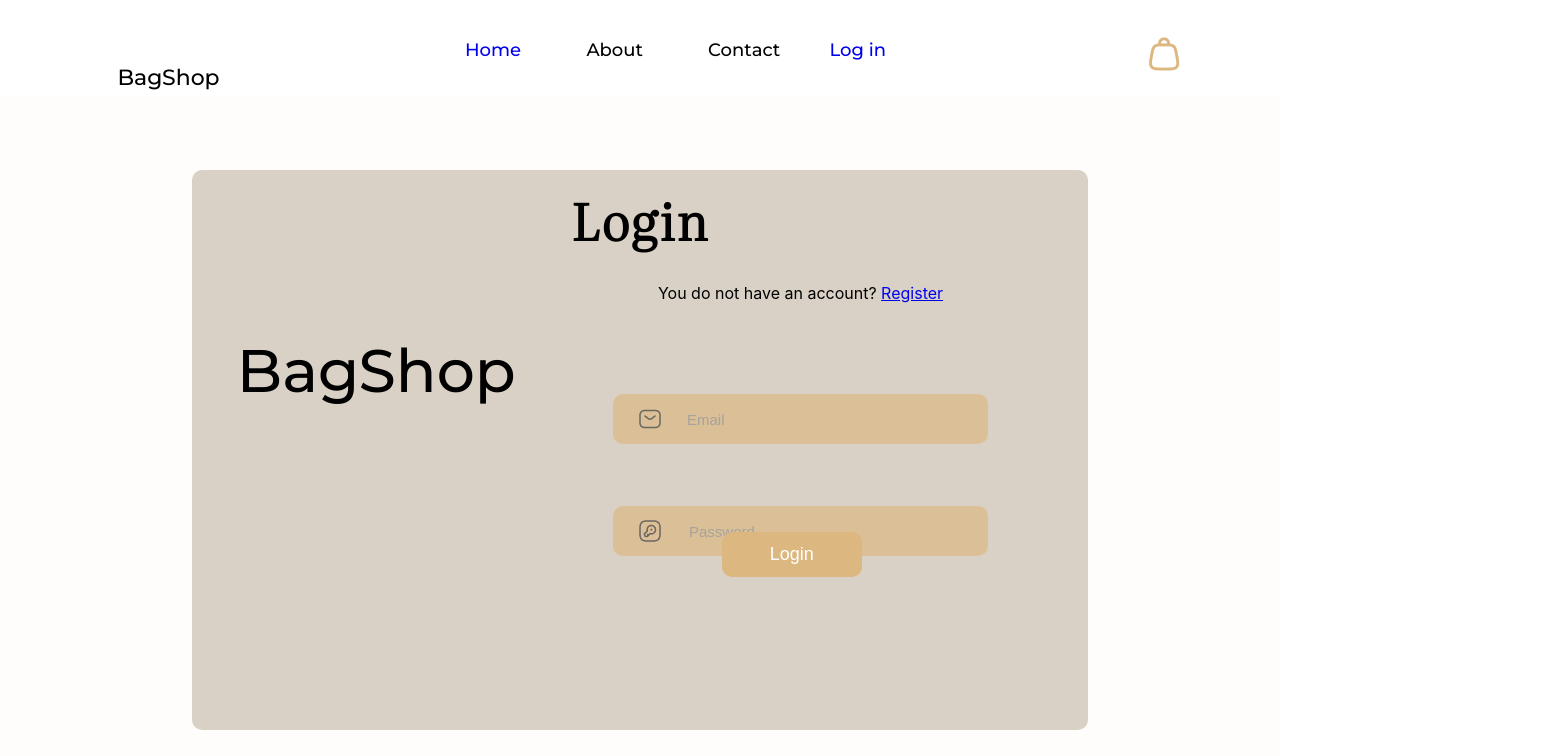
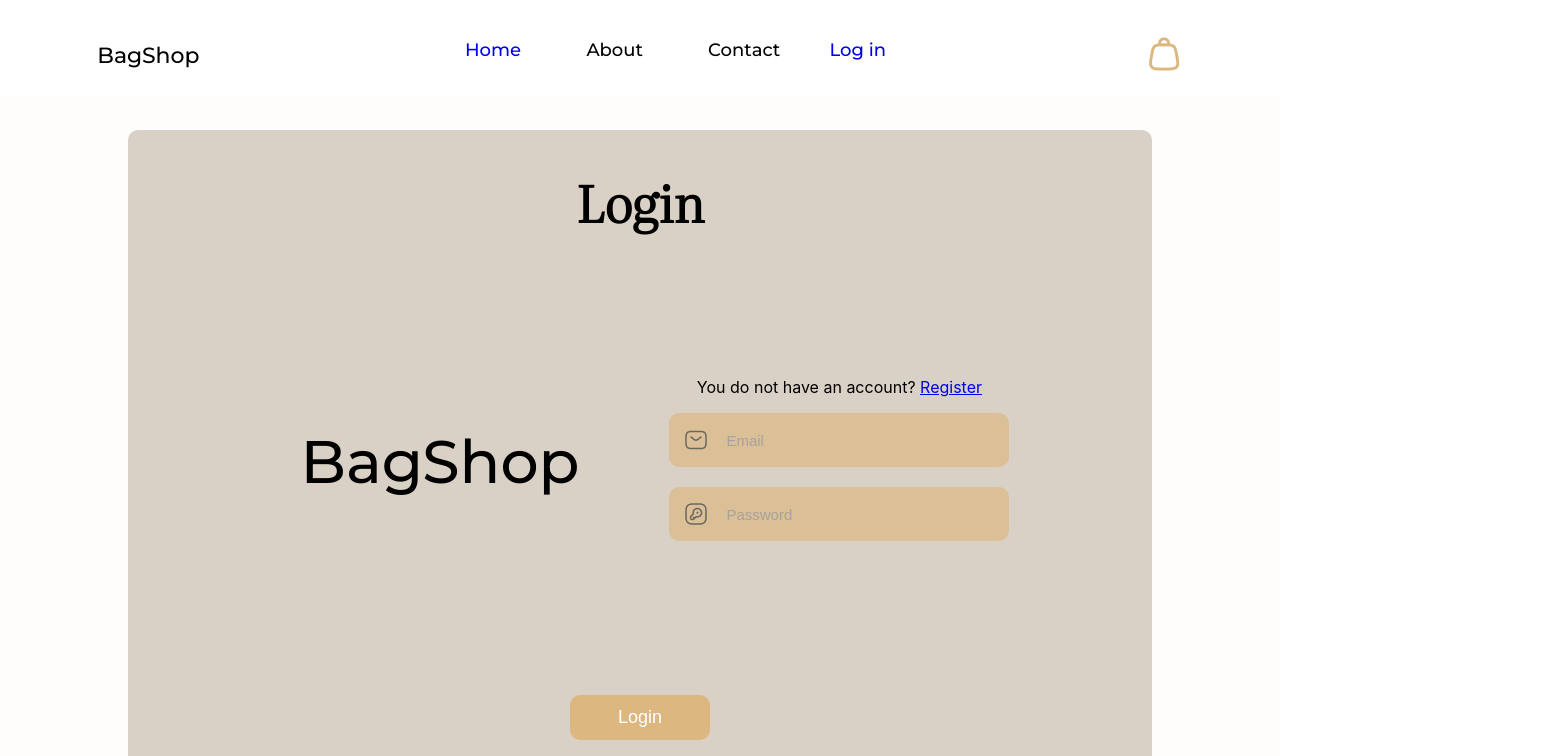
Before and after one commit to Roufaida-As/BagsShop, a React (Vite) app in the folder client/: page /login in a window 1280 px wide. Shown: the top 756 px of the page, 1554 px wide, since content can reach past the window. Built offline with nearby package versions, Linux system fonts and the light colour scheme.

Commit message:
css problem solved

```diff
--- a/client/src/App.jsx
+++ b/client/src/App.jsx
@@ -4,6 +4,7 @@ import { BrowserRouter, Route, Routes } from 'react-router-dom';
 import Home from './pages/Home';
 import ProductDetails from './pages/ProductDetails'
 import Login from './pages/Login';
+import Register from './pages/Register'
 
 function App() {
   return (
@@ -13,7 +14,8 @@ function App() {
         <Routes>
           <Route path="/" element={<Home />} />
           <Route path="/products/:id" element={<ProductDetails />} /> {/* Product Details */}
-          <Route path="/login" element={<Login />} />  {/* Login Route */}
+          <Route path="/login" element={<Login />} />
+          <Route path="/register" element={<Register />} />
         </Routes>
       </BrowserRouter>
 
--- a/client/src/components/HomeBody/HomeBody.css
+++ b/client/src/components/HomeBody/HomeBody.css
@@ -6,11 +6,13 @@
   padding-top: 100px;
   background: #fffcfc;
 }
+
 .Home-left img {
   position: relative;
   width: 667.89px;
   padding: 15px;
 }
+
 .Home-right {
   display: flex;
   flex-direction: column;
@@ -18,6 +20,7 @@
   height: 490px;
   position: relative;
 }
+
 .Home-right h1 {
   width: 465px;
   gap: 0px;
@@ -33,6 +36,7 @@
   position: relative;
   bottom: 40px;
 }
+
 .Home-right p {
   font-family: Montserrat;
   font-size: 20.34px;
@@ -50,6 +54,7 @@
   justify-content: center;
   align-items: center;
 }
+
 .Home-right button {
   background: #dcb780;
   font-family: Montserrat;
--- a/client/src/components/LoginBody/LoginBody.css
+++ b/client/src/components/LoginBody/LoginBody.css
@@ -1,63 +1,67 @@
 .Login_body {
-    width: 100%;
-    height: 100vh;
     display: flex;
     background: #fffcfc;
     justify-content: center;
     align-items: center;
     padding-top: 50px;
-    position: relative;
+    width: 100%;
+    height: 100vh;
 }
 
 .container {
-    width: 70%;
-    height: 70%;
+    width: 80%;
+    height: 80%;
     background: #d9d1c5;
-    position: relative;
-    border: none;
     border-radius: 10px;
+    display: flex;
+    flex-direction: column;
+    align-items: center;
+    justify-content: space-between;
+}
+
+.inputs-col {
+    display: flex;
+    flex-direction: column;
+    align-items: center;
+    justify-content: center;
+}
+
+.row-content {
+    display: flex;
+    flex-direction: row;
+    align-items: center;
+    justify-content: space-between;
+    gap: 60px;
 }
 
 h1 {
     font-size: 50px;
     font-weight: 700;
-    line-height: 90.5px;
     text-align: center;
     font-family: Literata-Regular;
-    letter-spacing: 2px;
-    position: relative;
-    bottom: 30px;
+    margin-bottom: 20px;
 }
 
-.email-input {
+.email-box,
+.pswd-box {
+    width: 310px;
     background-color: #deae68;
-    position: relative;
-    padding: 5px 0px;
+    opacity: 50%;
+    padding: 15px;
+    border-radius: 10px;
+    margin-bottom: 20px;
+    display: flex;
+    align-items: center;
+}
+
+.email-input,
+.pswd-input {
+    background-color: transparent;
     width: 100%;
     font-size: 15px;
     color: black;
     border: none;
-}
-
-.pswd-input {
-    background-color: #deae68;
-    position: relative;
-    width: 100%;
-    font-size: 15px;
-    color: black;
-    border: none;
-}
-
-p {
-    position: relative;
-    left: 52%;
-    bottom: 45px;
-}
-
-.input-icon1,
-.input-icon2 {
-    position: relative;
-    right: 25px;
+    padding-left: 8px;
 }
 
 input:focus {
@@ -65,38 +69,11 @@ input:focus {
     outline: none;
 }
 
-.email-box {
-    position: absolute;
-    width: 310px;
-    height: 20px;
-    background-color: #deae68;
-    opacity: 50%;
-    position: absolute;
-    right: 100px;
-    top: 40%;
-    padding: 15px 15px 15px 50px;
-    border: none;
-    border-radius: 10px;
-    outline: none;
-    display: flex;
-    align-items: center;
-}
-
-.pswd-box {
-    position: absolute;
-    width: 310px;
-    height: 20px;
-    background-color: #deae68;
-    opacity: 50%;
-    position: absolute;
-    right: 100px;
-    top: 60%;
-    padding: 15px 15px 15px 50px;
-    border: none;
-    border-radius: 10px;
-    outline: none;
-    display: flex;
-    align-items: center;
+.input-icon1,
+.input-icon2 {
+    position: relative;
+    right: 10px;
+    padding-left: 10px;
 }
 
 button {
@@ -109,17 +86,13 @@ button {
     padding: 10px 20px;
     border-radius: 10px;
     cursor: pointer;
-    position: relative;
-    left: 28%;
-    top: 25%;
+    margin: 30px;
+
 }
 
 span {
     font-size: 60px;
     font-weight: 500;
-    line-height: 70.79px;
     font-family: Montserrat-Medium;
-    position: relative;
-    left: 5%;
-    bottom: 5%;
+    margin: 30px;
 }
--- a/client/src/components/LoginBody/LoginBody.jsx
+++ b/client/src/components/LoginBody/LoginBody.jsx
@@ -26,8 +26,11 @@ const LoginBody = () => {
         <div className="Login_body">
             <div className="container">
                 <h1>Login</h1>
+                <div className="row-content">
+                    <span>BagShop</span>
+                    <div className="inputs-col">
                         <p>You do not have an account? <Link to='/register'>Register</Link></p>
-                <span>BagShop</span>
+
                         <div className="email-box">
                             <img src={icon1} alt="email icon" className="input-icon1" />
                             <input
@@ -51,6 +54,8 @@ const LoginBody = () => {
                                 required
                             />
                         </div>
+                    </div>
+                </div>
                 <button>Login</button>
             </div>
         </div>
--- a/client/src/components/cart_slider/CartSlider.jsx
+++ b/client/src/components/cart_slider/CartSlider.jsx
@@ -24,7 +24,7 @@ const CartSlider = ({ cartItems, isOpen, closeCart, updateQty, removeItem }) =>
                             </div>
                             <div className="cart-item-actions">
                                 <div className="qty-container">
-                                    <span>Qty: </span>
+                                    <p>Qty: </p>
                                     <input
                                         type="number"
                                         min="1"
@@ -52,7 +52,7 @@ const CartSlider = ({ cartItems, isOpen, closeCart, updateQty, removeItem }) =>
                 </div>
                 <button className="checkout-btn">Checkout</button>
                 <p className="continue-shopping">
-                    Or <span style={{ color: '#DCB780' }}>Continue to Shopping</span>
+                    Or <span style={{ color: '#DCB780' }}>Continue Shopping</span>
                 </p>
             </div>
         </div>
--- a/client/src/components/items/Items.css
+++ b/client/src/components/items/Items.css
@@ -12,7 +12,6 @@
 }
 
 .items {
-    /* margin-top: 50px; */
     display: grid;
     grid-template-columns: 1fr 1fr 1fr;
 }
--- a/client/src/components/products_card/ProductsCart.jsx
+++ b/client/src/components/products_card/ProductsCart.jsx
@@ -9,7 +9,7 @@ const ProductsCart = ({ id, image, name, price }) => {
                 <div className="cart">
                     <img src={`http://localhost:3002${image}`} alt="" />
                     <p>{name}</p>
-                    <span>{price}</span>
+                    <p>{price}</p>
                     <button className="btn">Add to cart</button>
 
                 </div>
--- a/client/src/components/registerBody/registerBody.css
+++ b/client/src/components/registerBody/registerBody.css
@@ -1,114 +1,82 @@
 .Register_body {
-    width: 100%;
-    height: 100vh;
   display: flex;
   background: #fffcfc;
   justify-content: center;
   align-items: center;
   padding-top: 50px;
-    position: relative;
+  width: 100%;
+  height: 100vh;
 }
 
 .container {
-    width: 70%;
-    height: 70%;
+  width: 80%;
+  height: 80%;
   background: #d9d1c5;
-    position: relative;
-    border: none;
   border-radius: 10px;
+  display: flex;
+  flex-direction: column;
+  align-items: center;
+  justify-content: space-between;
+}
+
+.inputs-col {
+  display: flex;
+  flex-direction: column;
+  align-items: center;
+  justify-content: center;
+}
+
+.row-content {
+  display: flex;
+  flex-direction: row;
+  align-items: center;
+  justify-content: space-between;
+  gap: 60px;
 }
 
 h1 {
   font-size: 50px;
   font-weight: 700;
-    line-height: 90.5px;
   text-align: center;
   font-family: Literata-Regular;
-    letter-spacing: 2px;
-    position: relative;
-    bottom: 30px;
+  margin-bottom: 20px;
 }
 
-  .email-input {
+.email-box,
+.pswd-box,
+.username-box {
+  width: 310px;
   background-color: #deae68;
-    position: relative;
-    padding: 5px 0px;
+  opacity: 50%;
+  padding: 15px ;
+  border-radius: 10px;
+  margin-bottom: 20px;
+  display: flex;
+  align-items: center;
+}
+
+.email-input,
+.pswd-input {
+  background-color: transparent;
   width: 100%;
   font-size: 15px;
   color: black;
   border: none;
-  }
-  .pswd-input {
-    background-color: #deae68;
-    position: relative;
-    width: 100%;
-    font-size: 15px;
-    color: black;
-    border: none;
-  }
-  p {
-    position: relative;
-    left: 52%;
-    bottom: 45px;
-  }
-  .input-icon1,
-  .input-icon2 {
-    position: relative;
-    right: 25px;
+  padding-left: 8px;
 }
 
 input:focus {
   border-color: #007bff;
   outline: none;
 }
-  .username-box {
-    position: absolute;
-    width: 310px;
-    height: 20px;
-    background-color: #deae68;
-    opacity: 50%;
-    position: absolute;
-    right: 100px;
-    top: 20%;
-    padding: 15px 15px 15px 50px;
-    border: none;
-    border-radius: 10px;
-    outline: none;
-    display: flex;
-    align-items: center;
+
+.input-icon1,
+.input-icon2 {
+  position: relative;
+  right: 10px;
+  padding-left: 10px;
 }
-  .email-box {
-    position: absolute;
-    width: 310px;
-    height: 20px;
-    background-color: #deae68;
-    opacity: 50%;
-    position: absolute;
-    right: 100px;
-    top: 40%;
-    padding: 15px 15px 15px 50px;
-    border: none;
-    border-radius: 10px;
-    outline: none;
-    display: flex;
-    align-items: center;
-  }
-  .pswd-box {
-    position: absolute;
-    width: 310px;
-    height: 20px;
-    background-color: #deae68;
-    opacity: 50%;
-    position: absolute;
-    right: 100px;
-    top: 60%;
-    padding: 15px 15px 15px 50px;
-    border: none;
-    border-radius: 10px;
-    outline: none;
-    display: flex;
-    align-items: center;
-  }
+
 button {
   width: 140px;
   height: 45px;
@@ -119,16 +87,13 @@
   padding: 10px 20px;
   border-radius: 10px;
   cursor: pointer;
-    position: relative;
-    left: 28%;
-    top: 25%;
+  margin: 30px;
+
 }
+
 span {
   font-size: 60px;
   font-weight: 500;
-    line-height: 70.79px;
   font-family: Montserrat-Medium;
-    position: relative;
-    left: 5%;
-    bottom: 5%;
+  margin: 30px;
 }
```
Also changed, not shown: client/src/components/cart_slider/CartSlider.css (+27 -5 lines), client/src/components/products_card/ProductsCart.css (+6 -10 lines), client/src/components/registerBody/registerBody.jsx (+12 -10 lines). Lines whose indentation alone changed are shown as unchanged.
